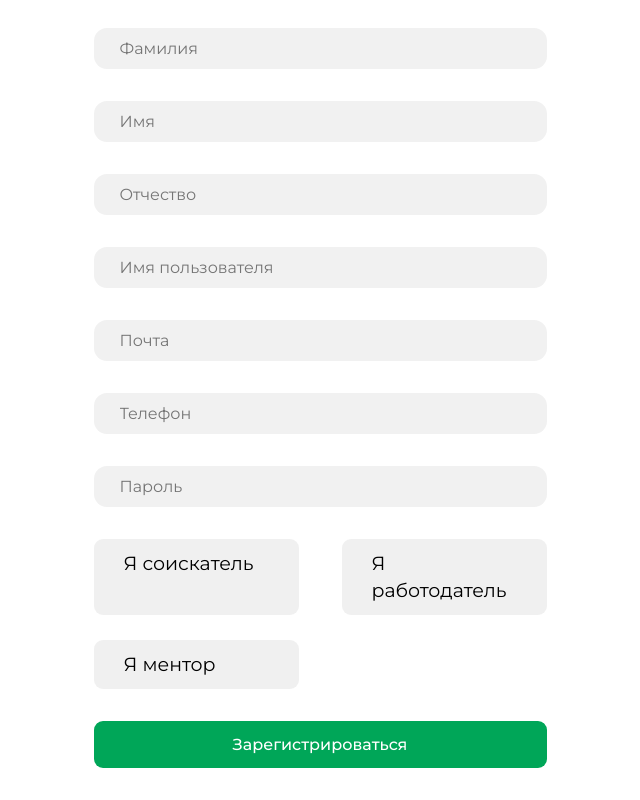
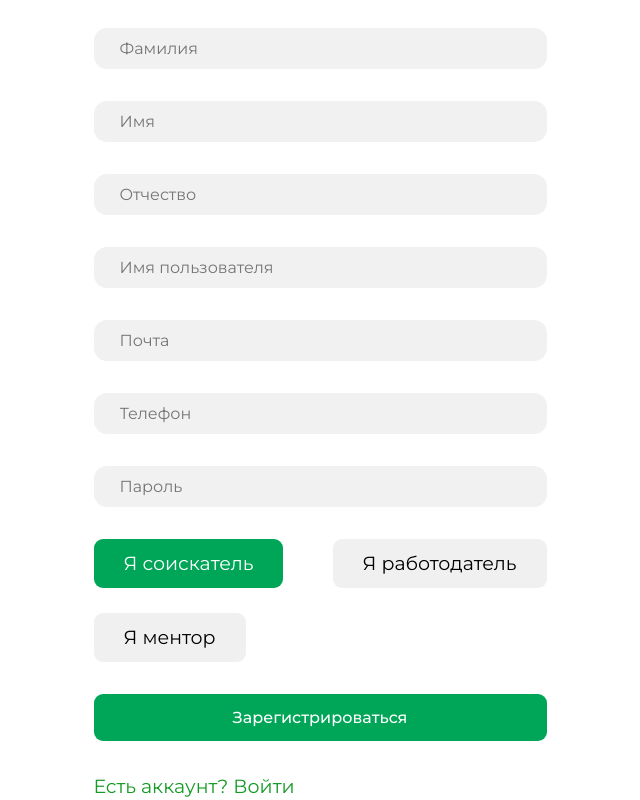
Before and after one commit to quorus-environment/sb-teach, a React (Vite) app: page /register in a window 1280 px wide. Shown: the part 294-1094 px from the top of the page, without its empty margins (320-960 px from the left). Before the commit the page ends 1062 px from the top, so only its background shows below. Built offline with nearby package versions, Linux system fonts and the light colour scheme; no server answers.

Commit message:
feat: registration changes

```diff
--- a/src/app/app.tsx
+++ b/src/app/app.tsx
@@ -1,5 +1,5 @@
 import "./app.css"
-import { Login } from "../pages/auth/login"
+import { Login } from "../pages/login/login"
 import { Routes, Route, Navigate } from "react-router-dom"
 import { Register } from "../pages/register/register"
 import { useAuthStore } from "../shared/stores/user/lib/user-store"
--- a/src/pages/auth/auth.css
+++ b/src/pages/login/auth.css
@@ -6,7 +6,9 @@
     margin-inline: auto;
     margin-top: 260px;
 }
-
+.register-link{
+    color: #149a25;
+}
 .app-title{
     font-weight: 400;
     font-size: 25px;
--- a/src/pages/auth/login.tsx
+++ b/src/pages/login/login.tsx
@@ -3,6 +3,7 @@ import "./auth.css"
 import { Input } from "../../shared/ui/input/input"
 import { Button } from "../../shared/ui/button/button"
 import { useAuthStore } from "../../shared/stores/user/lib/user-store"
+import { Link } from "react-router-dom"
 
 export const Login = () => {
   const { login } = useAuthStore()
@@ -32,6 +33,9 @@ export const Login = () => {
           placeholder={"Пароль"}
         ></Input>
         <Button type={"submit"}>Войти</Button>
+        <Link className={"register-link"} to={"/register"}>
+          Зарегестрироваться
+        </Link>
       </form>
     </div>
   )
--- a/src/pages/register/register.css
+++ b/src/pages/register/register.css
@@ -1,17 +1,23 @@
 .auth-roles{
     display: flex;
     justify-content: space-between;
-    row-gap: 25px;
+    gap: 25px;
     flex-wrap: wrap;
     width: 100%;
 }
-
+.login-link{
+    color: #149a25;
+}
 .auth-role{
     cursor: pointer;
     display: inline-block;
     color: black;
-    width: 205px;
     background: rgba(223, 223, 223, 0.46);
     border-radius: 9px;
     padding: 11px 30px;
 }
+
+.auth-role_active{
+    background: #00A658;
+    color: #FFFFFF;
+}
--- a/src/pages/register/register.tsx
+++ b/src/pages/register/register.tsx
@@ -4,6 +4,22 @@ import { Input } from "../../shared/ui/input/input"
 import { Button } from "../../shared/ui/button/button"
 import { useAuthStore } from "../../shared/stores/user/lib/user-store"
 import { Role } from "../../shared/model/role"
+import { Link } from "react-router-dom"
+
+const roles = [
+  {
+    title: "Я соискатель",
+    role: Role.applicant,
+  },
+  {
+    title: "Я работодатель",
+    role: Role.jobOfferer,
+  },
+  {
+    title: "Я ментор",
+    role: Role.mentor,
+  },
+]
 
 export const Register = () => {
   const { register } = useAuthStore()
@@ -75,17 +91,23 @@ export const Register = () => {
           placeholder={"Пароль"}
         ></Input>
         <ul className={"auth-roles"}>
-          <li className={"auth-role"} onClick={() => setRole(Role.applicant)}>
-            Я соискатель
-          </li>
-          <li className={"auth-role"} onClick={() => setRole(Role.jobOfferer)}>
-            Я работодатель
-          </li>
-          <li className={"auth-role"} onClick={() => setRole(Role.mentor)}>
-            Я ментор
-          </li>
+          {roles.map((el: any) => {
+            return (
+              <li
+                className={`auth-role ${
+                  el.role === role ? "auth-role_active" : ""
+                }`}
+                onClick={() => setRole(el.role)}
+              >
+                {el.title}
+              </li>
+            )
+          })}
         </ul>
         <Button type={"submit"}>Зарегистрироваться</Button>
+        <Link className={"login-link"} to={"/login"}>
+          Есть аккаунт? Войти
+        </Link>
       </form>
     </div>
   )
```
Also changed, not shown: src/pages/login/auth.tsx (added).
